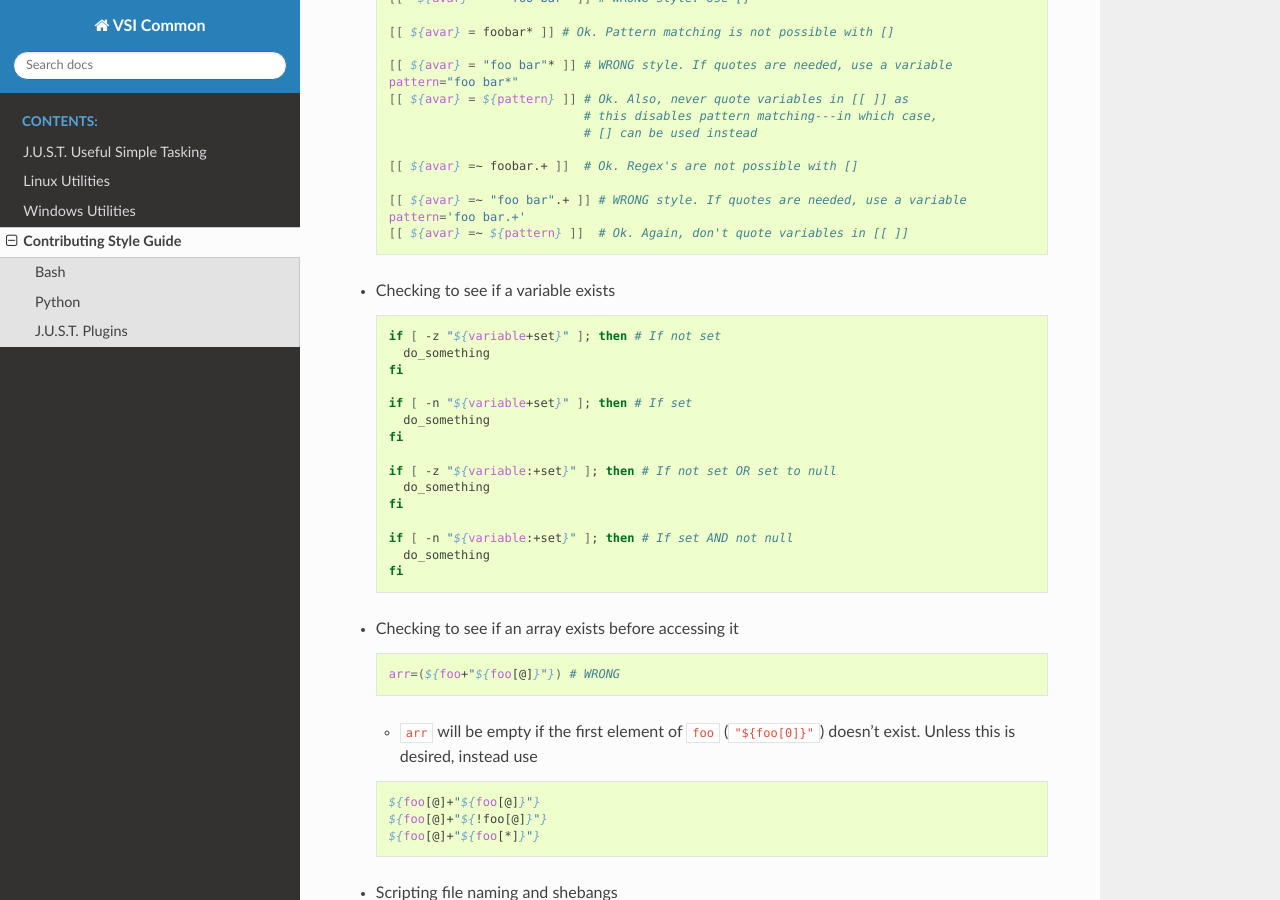
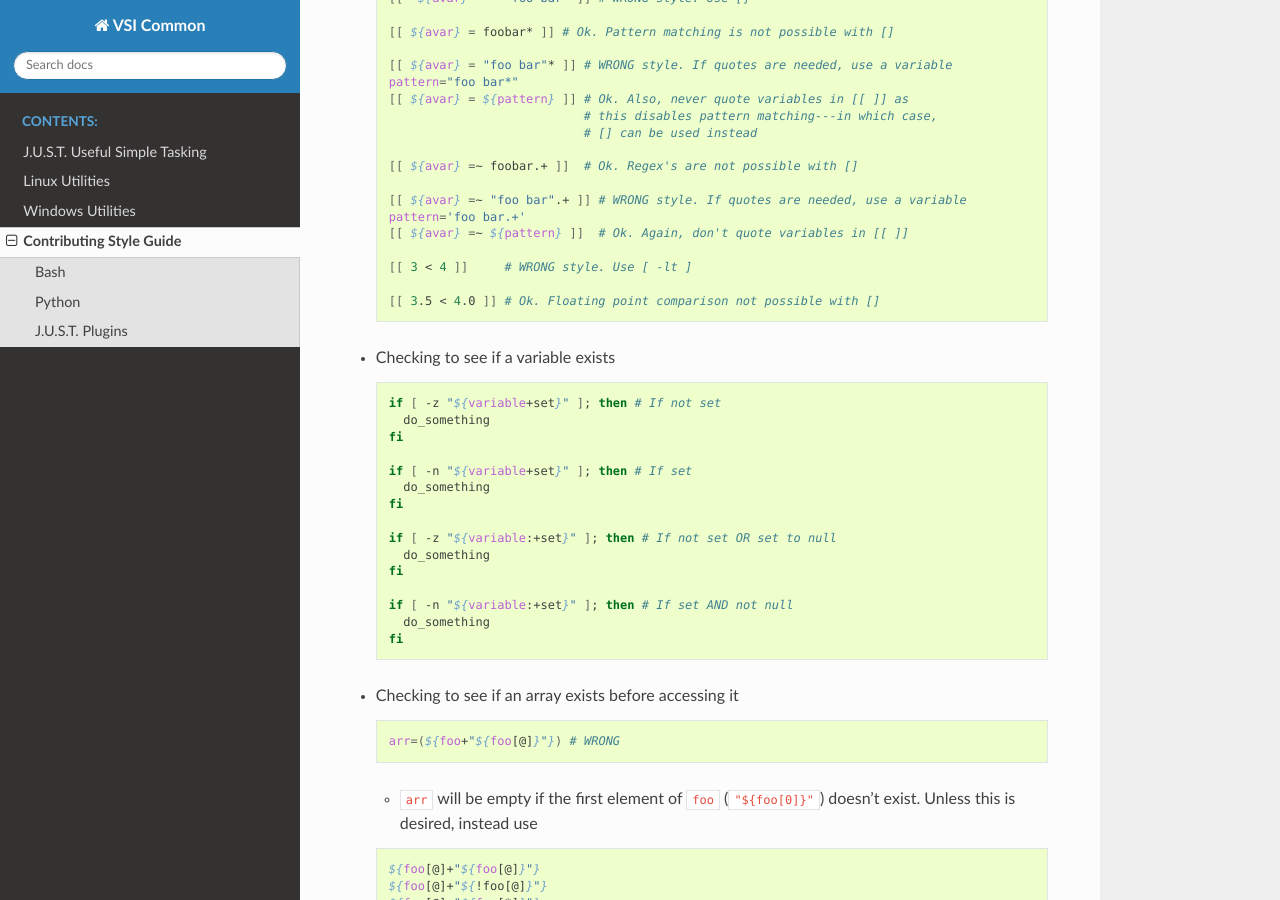
Before and after one commit to VisionSystemsInc/vsi_common, a Sphinx documentation site: the page built from docs/style.rst, in a window 1280 px wide and 900 px high, scrolled down 1165 px. Built offline with Sphinx 7.4.7 and the Read the Docs theme 2.0.0, drawn with Linux system fonts in a browser that asks for light colours; pages that are not in the unit, such as notebooks, are missing from menus.

Commit message:
fix quote style in [[ ]] constructs

```diff
--- a/docs/style.rst
+++ b/docs/style.rst
@@ -77,6 +77,10 @@ We like to use `>&` for file descriptors (numbers), and `&>` for filenames
     [[ ${avar} =~ "foo bar".+ ]] # WRONG style. If quotes are needed, use a variable
     pattern='foo bar.+'
     [[ ${avar} =~ ${pattern} ]]  # Ok. Again, don't quote variables in [[ ]]
+
+    [[ 3 < 4 ]]     # WRONG style. Use [ -lt ]
+
+    [[ 3.5 < 4.0 ]] # Ok. Floating point comparison not possible with []
 
 * Checking to see if a variable exists
 
```
Also changed, not shown: 7 other files.
